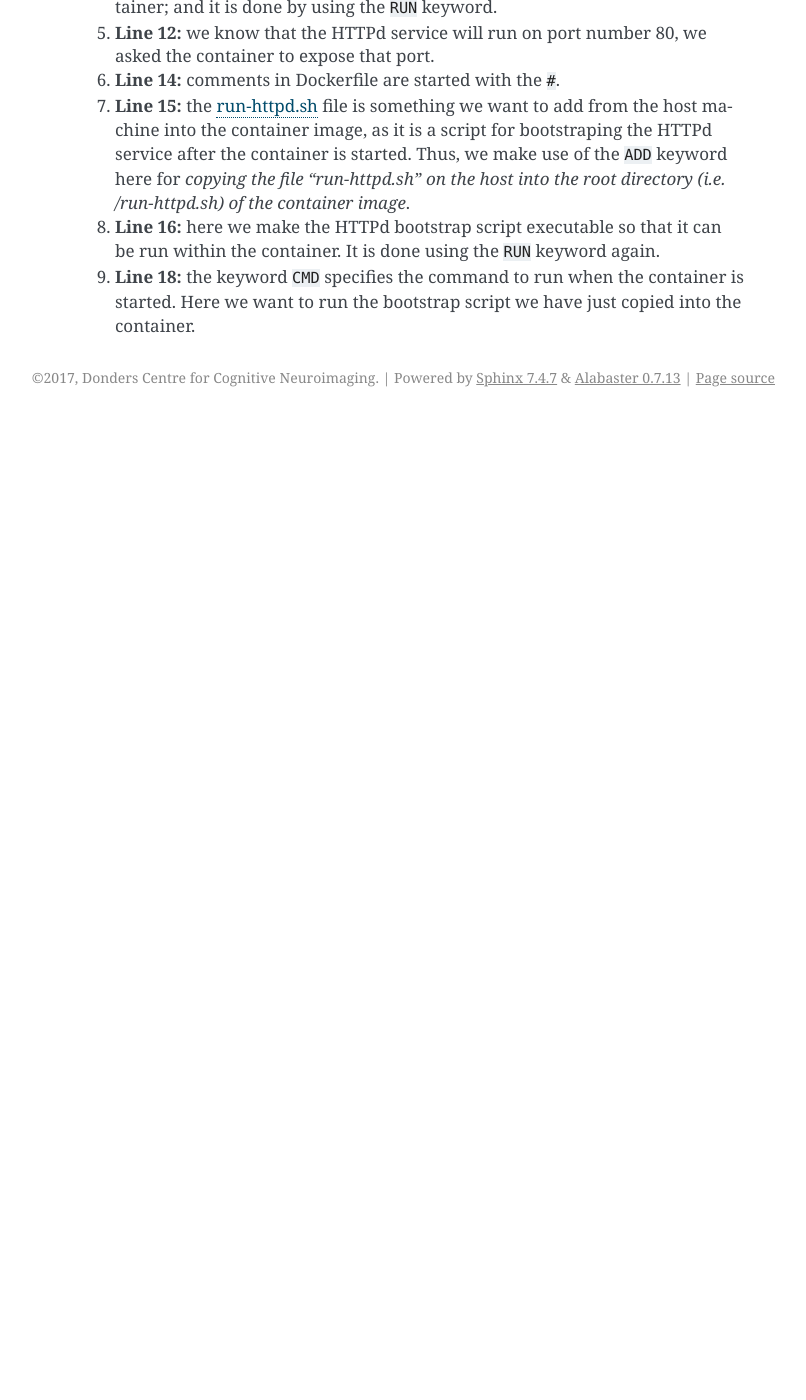
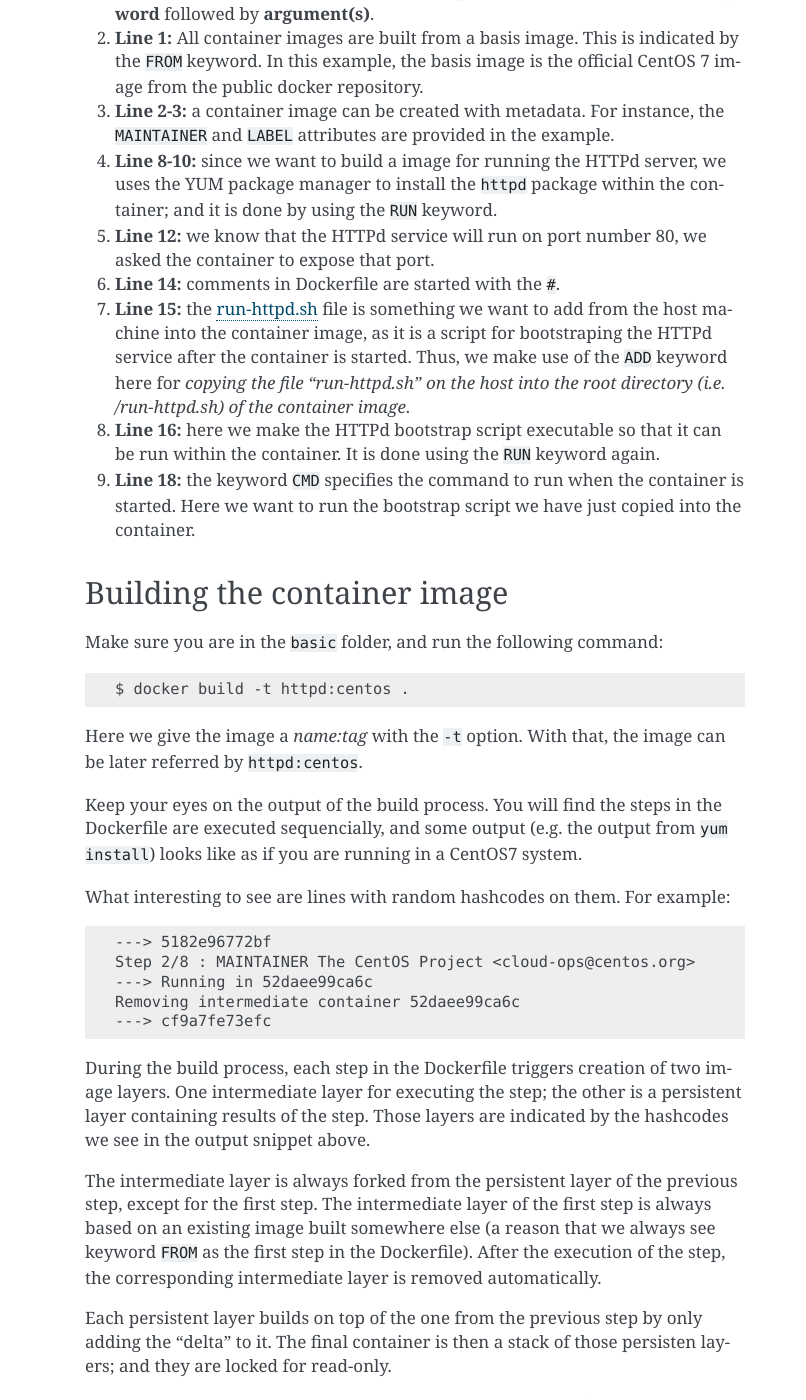
Before and after one commit to Donders-Institute/docker-swarm-setup, a Sphinx documentation site: the page built from doc/tutorial/basic.rst, in a window 1280 px wide and 1400 px high, scrolled down 1160 px. Shown: the whole window, without its empty margins (335-1141 px from the left). Built offline with Sphinx 7.4.7, drawn with Linux system fonts in a browser that asks for light colours; before the commit the page ends 1577 px from its top, so only the background shows below that; some of the changed text lies outside the part shown.

Commit message:
Added first content to basic.rst

```diff
--- a/doc/tutorial/basic.rst
+++ b/doc/tutorial/basic.rst
@@ -6,6 +6,17 @@
 - the docker workflow and basic UI commands,
 - network port exporting,
 - data persistency
+
+Preparation
+===========
+
+Download the file for this exercise:
+
+.. code-block:: bash
+
+    $ wget https://github.com/Donders-Institute/docker-swarm-setup/raw/master/doc/tutorial/centos-httpd/basic.tar.gz
+    $ tar xvzf basic.tar.gz
+    $ cd basic
 
 The ``Dockerfile``
 ==================
@@ -40,7 +51,7 @@
 
 The Dockerfile above is explained below:
 
-#. Each line of the Dockerfile is started with a **keyword** followed by **argument(s)**.
+#. Each line of the Dockerfile is taken as a *step* of the build.  It started with a **keyword** followed by **argument(s)**.
 
 #. **Line 1:** All container images are built from a basis image.  This is indicated by the ``FROM`` keyword. In this example, the basis image is the official CentOS 7 image from the public docker repository.
 #. **Line 2-3:** a container image can be created with metadata.  For instance, the ``MAINTAINER`` and ``LABEL`` attributes are provided in the example.
@@ -50,3 +61,74 @@
 #. **Line 15:** the `run-httpd.sh <https://raw.githubusercontent.com/Donders-Institute/docker-swarm-setup/master/doc/tutorial/centos-httpd/basic/run-httpd.sh>`_ file is something we want to add from the host machine into the container image, as it is a script for bootstraping the HTTPd service after the container is started.  Thus, we make use of the ``ADD`` keyword here for *copying the file "run-httpd.sh" on the host into the root directory (i.e. /run-httpd.sh) of the container image*.
 #. **Line 16:** here we make the HTTPd bootstrap script executable so that it can be run within the container.  It is done using the ``RUN`` keyword again.
 #. **Line 18:** the keyword ``CMD`` specifies the command to run when the container is started.  Here we want to run the bootstrap script we have just copied into the container.
+
+Building the container image
+============================
+
+Make sure you are in the ``basic`` folder, and run the following command:
+
+.. code-block:: bash
+
+    $ docker build -t httpd:centos .
+
+Here we give the image a *name:tag* with the ``-t`` option.  With that, the image can be later referred by ``httpd:centos``.
+
+Keep your eyes on the output of the build process.  You will find the steps in the Dockerfile are executed sequencially, and some output (e.g. the output from ``yum install``) looks like as if you are running in a CentOS7 system.
+
+What interesting to see are lines with random hashcodes on them.  For example:
+
+.. code-block:: none
+
+    ---> 5182e96772bf
+    Step 2/8 : MAINTAINER The CentOS Project <cloud-ops@centos.org>
+    ---> Running in 52daee99ca6c
+    Removing intermediate container 52daee99ca6c
+    ---> cf9a7fe73efc
+
+During the build process, each step in the Dockerfile triggers creation of two image layers.  One intermediate layer for executing the step; the other is a persistent layer containing results of the step.  Those layers are indicated by the hashcodes we see in the output snippet above.
+
+The intermediate layer is always forked from the persistent layer of the previous step, except for the first step. The intermediate layer of the first step is always based on an existing image built somewhere else (a reason that we always see keyword ``FROM`` as the first step in the Dockerfile). After the execution of the step, the corresponding intermediate layer is removed automatically.
+
+Each persistent layer builds on top of the one from the previous step by only adding the "delta" to it. The final container is then a stack of those persisten layers; and they are locked for read-only.
+
+Persistent layers are reused when they are encountered in different/independent build processes.  For example, the persistent layer created by the first step (``FROM centos:7``) is very likely to be reused for building a variety of container images based on CentOS 7.  In this case, Docker will reuse the image downloaded before instead of duplicating it for using the host's storage efficiently.
+
+Image layers
+------------
+
+The image layers of a final docker image can be examinated by the ``docker history <image name:tag>`` command.  For example,
+
+.. code-block:: bash
+
+    $ docker history httpd:centos
+
+Running the container
+=====================
+
+With the image built successfully, we can now start a container with the image using the ``docker run [options] <image name:tag>`` command.  For example,
+
+.. code-block:: bash
+
+    $ docker run --rm -d -p 8080:80 --name myhttpd httpd:centos
+
+A few options are used here:
+
+- ``--rm`` instructs Docker to remove the container when the container is stopped.
+- ``-d`` instructs Docker to run the container in a detached mode.
+- ``-p`` instructs Docker to map the host's network port ``8080`` to the container's network port ``80`` so that this service is accessible from the host's external network.
+- ``--name`` names the container so that the container can be later referred easily.
+
+Container layer
+---------------
+
+When running the container from a image, Docker creates a new writable layer (a.k.a. container layer) on top of the image layers.  Changes made within the container are delta to the image layers and kept in this container layer.  In this way, Docker makes the image layers read-only; and thus can be used by multiple independent containers without interference.
+
+.. note::
+    In fact, the way Docker organise deltas in the image layers and the container layer is similar to how the Linux life CD manages the filesystems.  They are both based on a stackable filesystem with the Copy-on-Write (CoW) strategy.
+
+The concept of the image layers and the container layer is illustrated in the picture below.
+
+.. figure:: ../figures/container-layers-centos7.png
+    :alt: illustration of Docker image and container layers.
+
+    Figure 1: an illustration of Docker image and container layers. This figure is inspired by the `one on the Docker document <https://docs.docker.com/storage/storagedriver/images/container-layers.jpg>`_.
```
Also changed, not shown: doc/figures/container-layers-centos7-full.png (added), doc/figures/container-layers-centos7.png (added), 1 other file.
